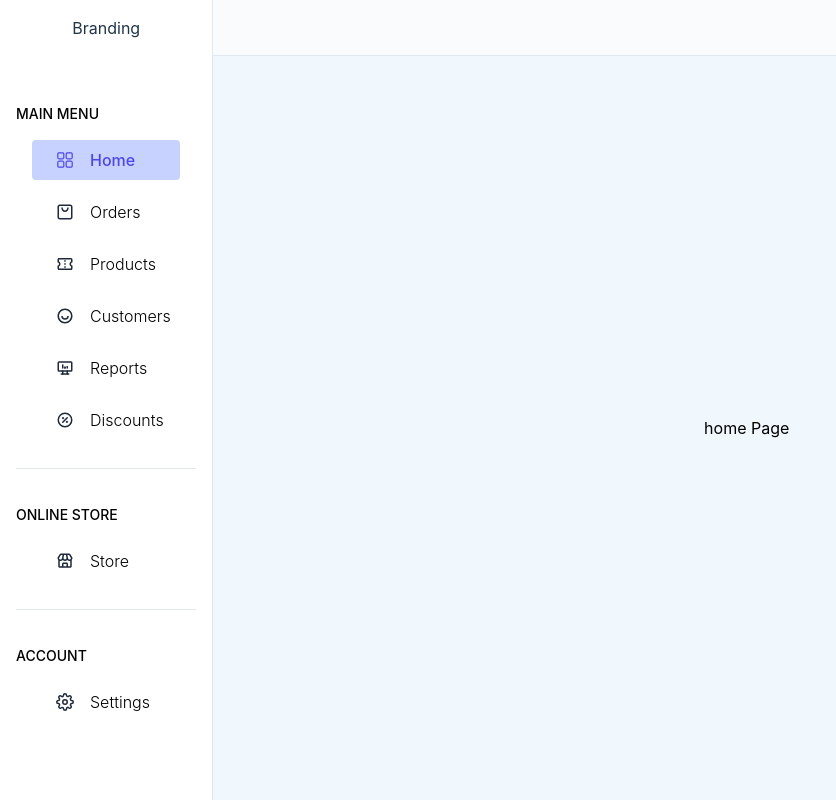
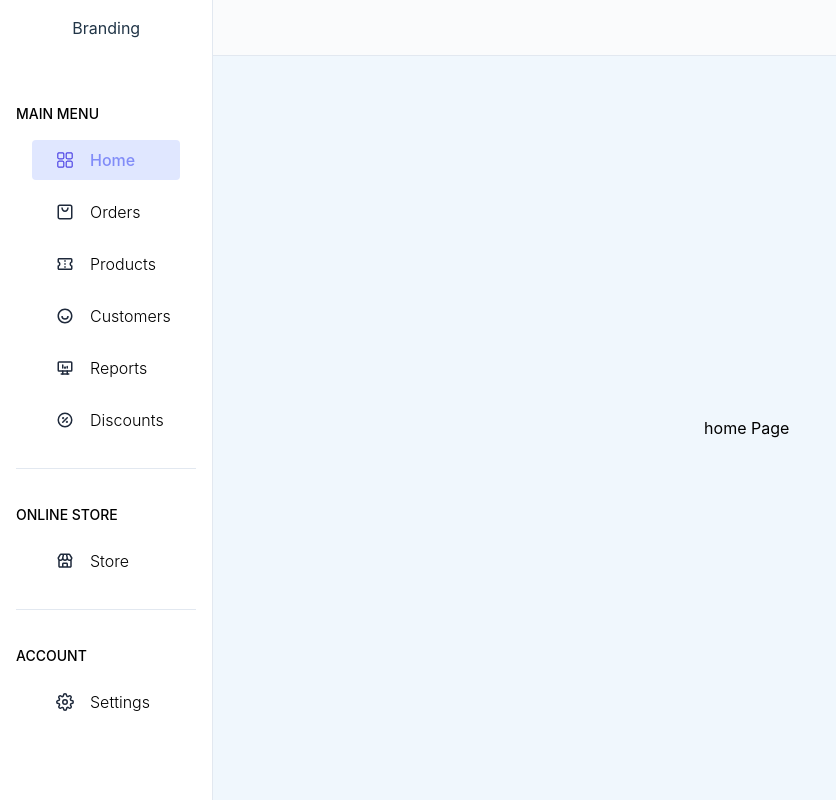
Before and after one commit to drbirkin/admin-ecommerce, a React (Vite) app: page /home in a window 1280 px wide. Shown: the whole page, without its empty margins (0-836 px from the left). Built offline with nearby package versions, Linux system fonts and the light colour scheme.

Commit message:
added menu

```diff
--- a/src/components/navigations/navItems.component.jsx
+++ b/src/components/navigations/navItems.component.jsx
@@ -3,7 +3,6 @@ import { menuItems } from '../../utils/menu/menu.utils'
 
 export default function NavItems() {
   // * https://dribbble.com/shots/20108403-Odasta-Admin-Dashboard
-  console.log(menuItems.length)
   return (
     <div className="mt-4 p-4">
       {menuItems.map((item, index) => (
--- a/src/components/navigations/navsSections.component.jsx
+++ b/src/components/navigations/navsSections.component.jsx
@@ -16,7 +16,7 @@ export default function NavSections({ section: { type, items, icons } }) {
                 isPending
                   ? 'pending font-light mb-3 flex items-center p-2 pl-6'
                   : isActive
-                  ? 'active bg-indigo-200 text-indigo-600 font-regular mb-3 flex items-center p-2 pl-6 rounded'
+                  ? 'active bg-indigo-100 text-indigo-400 font-regular mb-3 flex items-center p-2 pl-6 rounded'
                   : 'group text-black font-light mb-3 flex items-center p-2 pl-6'
               }
               key={item}
--- a/src/components/pages/pageLayout.component.jsx
+++ b/src/components/pages/pageLayout.component.jsx
@@ -1,6 +1,9 @@
-import { Outlet } from "react-router-dom"
+import { Outlet, useParams, Navigate } from "react-router-dom"
 
 export default function PageLayout() {
+    const {pageType} = useParams()
+    if(!pageType) return (<Navigate to = "/home"/>)
+
     return <div className="flex-col w-full">
                 <div className="h-[7%] w-full border-b border-solid border-b-slate-200 bg-whitesmoke"></div>
                 <Outlet/>
--- a/src/components/subpages/landingpage/landingpage.component.jsx
+++ b/src/components/subpages/landingpage/landingpage.component.jsx
@@ -1,9 +1,10 @@
-import { useParams } from "react-router-dom"
+import { useParams, Navigate } from "react-router-dom"
 
 
 export default function LandingPage() {
   const {pageType} = useParams()
-  console.log(pageType)
+  // console.log('check:', useParams())
+  // if(!pageType) <Navigate to = "/home"/>
   return (
     <div className="flex justify-center items-center w-full h-[93%] bg-light-blue text-black">
       {pageType} Page
```
Also changed, not shown: src/App.jsx (+6 -1 lines).
